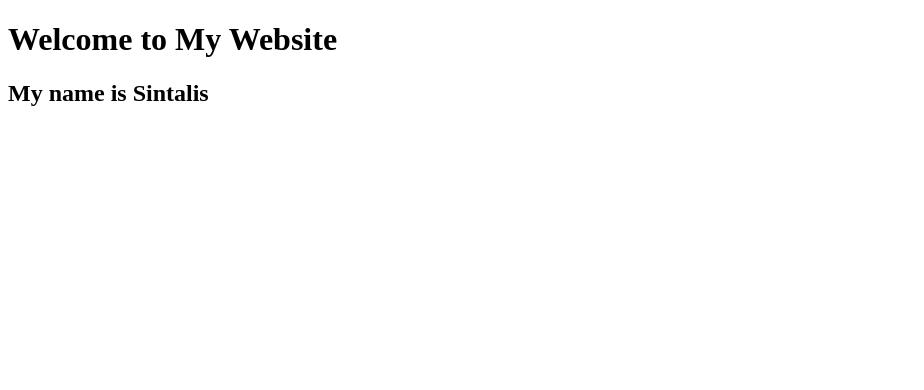
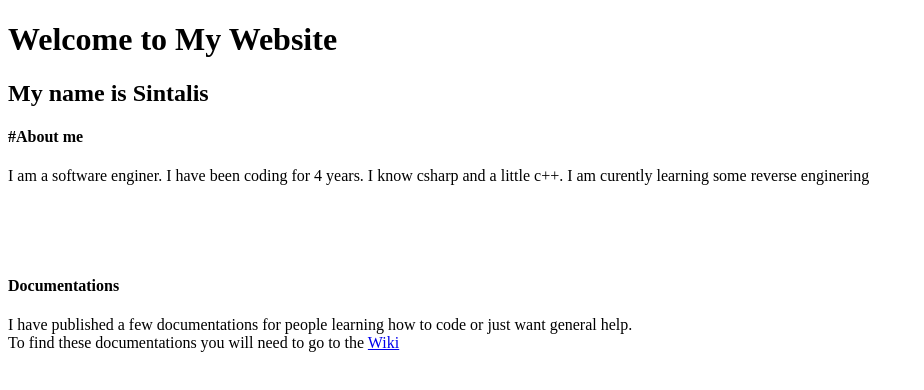
Before and after one commit to sintalis/documentations, a plain HTML site: page index.html in a window 1280 px wide. Shown: the whole page, without its empty margins (0-924 px from the left). Drawn offline with Linux system fonts and the light colour scheme.

Commit message:
update index.html

```diff
--- a/index.html
+++ b/index.html
@@ -8,6 +8,13 @@
 <body>
 <h1>Welcome to My Website</h1>
 <h2>My name is Sintalis</h2>
-
+<h4>#About me</h4>
+<p>I am a software enginer. I have been coding for 4 years. I know csharp and a little c++. I am curently learning some reverse enginering</p>
+<br><br><br>
+<h4>Documentations</h4>
+<p>I have published a few documentations for people learning how to code or just want general help.
+    <br>
+    To find these documentations you will need to go to the <a href="documetations/wiki.html">Wiki</a>
+</p>
 </body>
 </html>
```
Also changed, not shown: Pages/wiki.html (added, +12 -0 lines).
